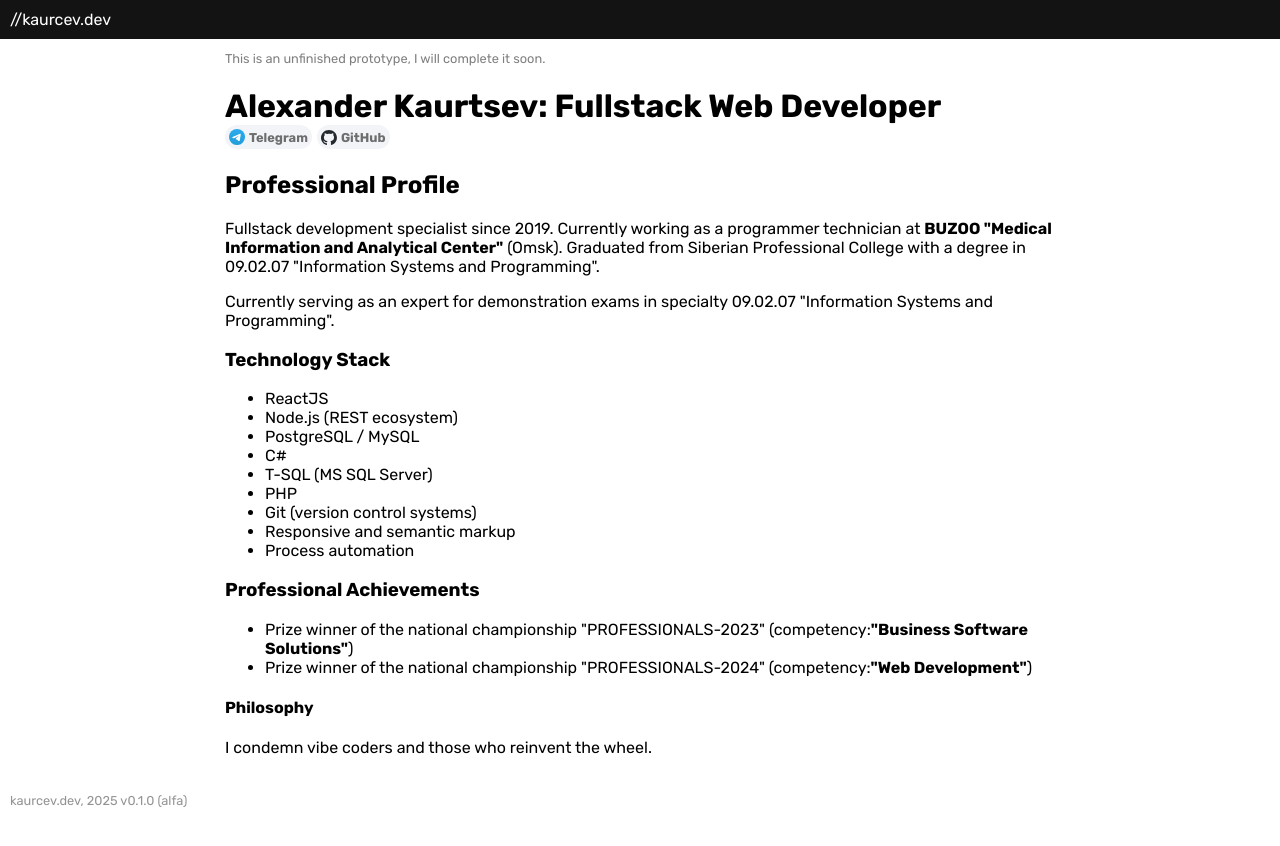
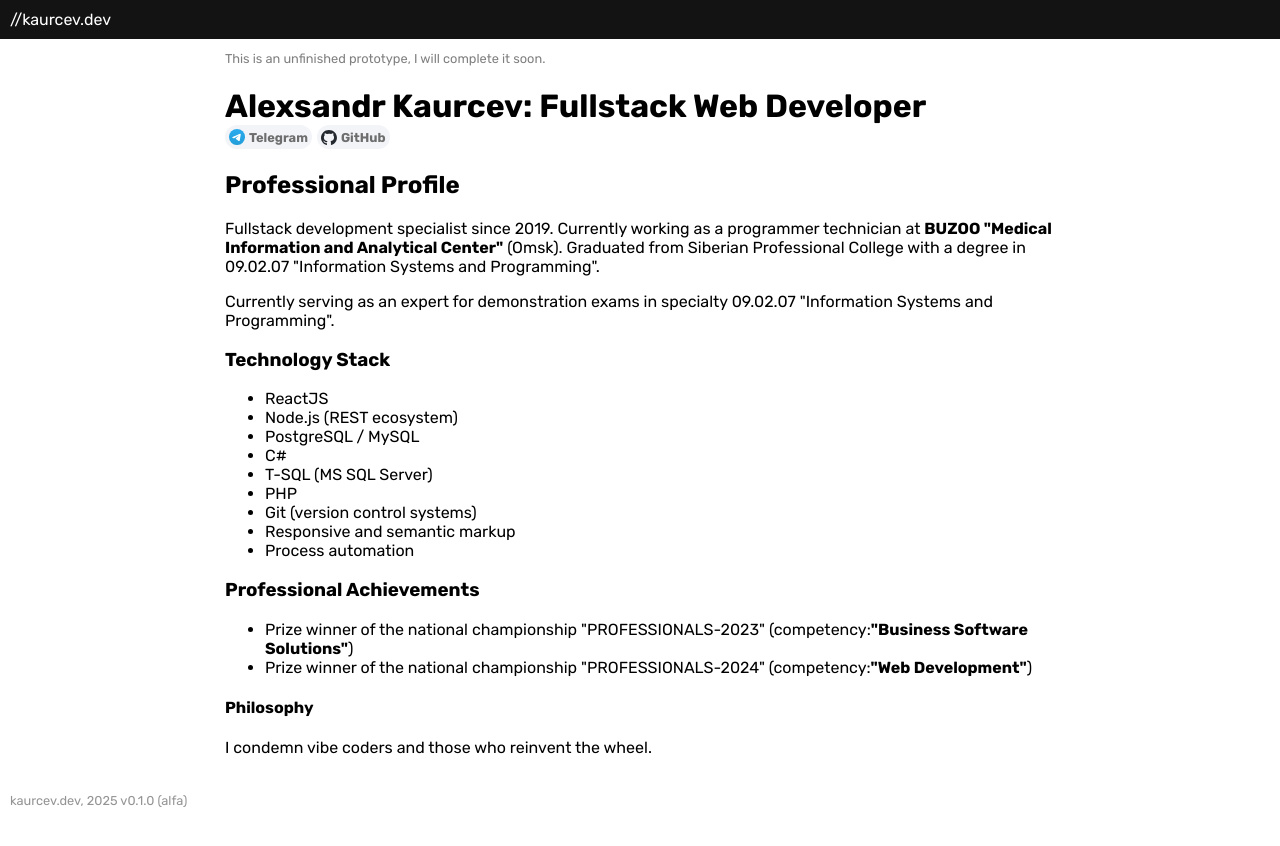
Before and after one commit to kaurcev/kaurcev-dev, a React (Create React App) app: page / in a window 1280 px wide. Shown: the top 846 px of the page. Built offline with nearby package versions, Linux system fonts and the light colour scheme.

Commit message:
Update view.js

```diff
--- a/src/views/home/view.js
+++ b/src/views/home/view.js
@@ -18,7 +18,7 @@ export default function HomeView(){
             <main>
                 <p className="mini">This is an unfinished prototype, I will complete it soon.</p>
 
-                <h1>Alexander Kaurtsev: Fullstack Web Developer <div className="row">
+                <h1>Alexsandr Kaurcev: Fullstack Web Developer <div className="row">
                         <Link className="target" to="https://kaurcev.t.me">
                             <img alt="Telegram" src={Tg} />
                             <span>Telegram</span>
```
